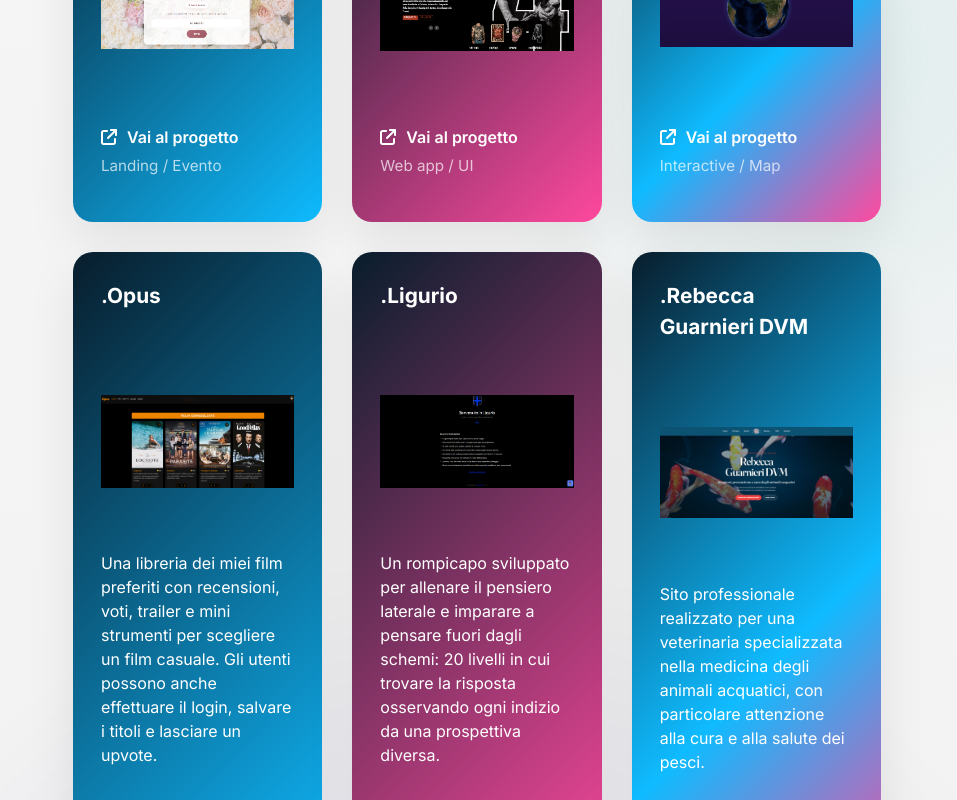
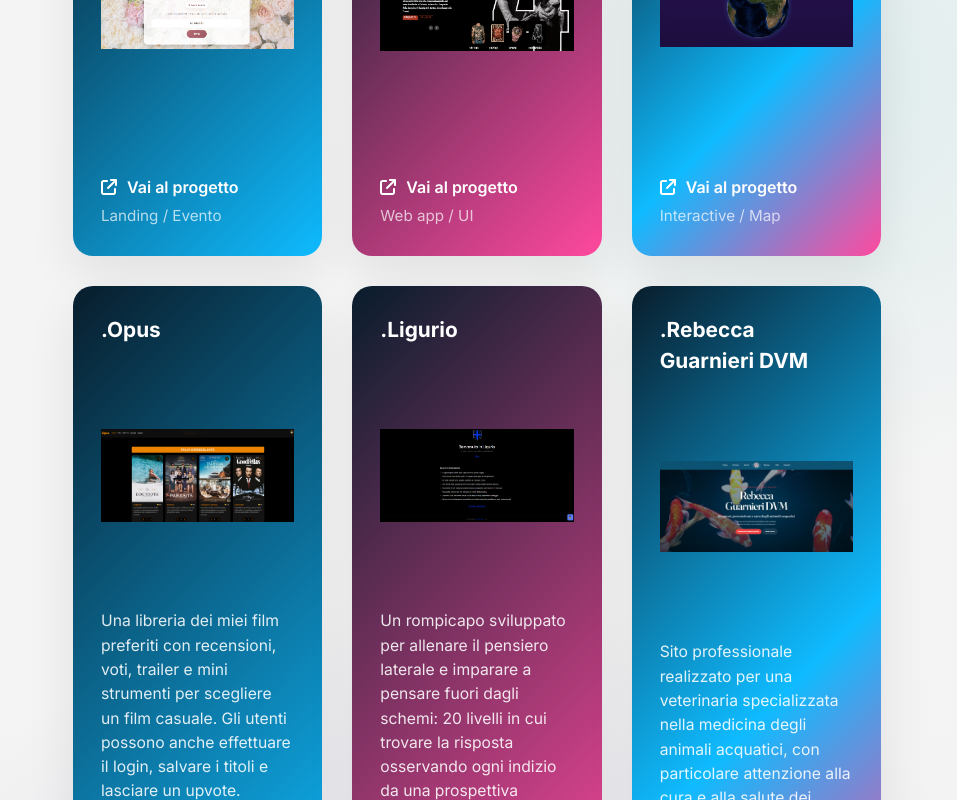
Before and after one commit to simonedantevisconti/sv-portfolio, a React (Vite) app: page / in a window 1280 px wide. Shown: the part 1100-1900 px from the top of the page, without its empty margins (323-1280 px from the left). Built offline with nearby package versions, Linux system fonts and the light colour scheme.

Commit message:
[UPD] stile card progetti con descrizioni

```diff
--- a/src/styles/projects.css
+++ b/src/styles/projects.css
@@ -17,17 +17,17 @@
 
 /* CARD */
 .project-card {
-  display: block;
+  display: flex;
+  flex-direction: column;
   border-radius: 20px;
   padding: 28px;
-  min-height: 420px;
+  min-height: 460px;
   position: relative;
   overflow: hidden;
-  color: #111;
+  color: white;
   text-decoration: none;
   box-shadow: 0 20px 50px rgba(0, 0, 0, 0.08);
   transition: all 0.3s ease;
-  color: white;
 }
 
 /* GRADIENTI stile screenshot */
@@ -68,9 +68,18 @@
   object-fit: contain;
 }
 
+/* DESCRIPTION */
+.project-description {
+  margin: 24px 0 0;
+  color: rgba(255, 255, 255, 0.88);
+  font-size: 0.98rem;
+  line-height: 1.55;
+}
+
 /* FOOTER */
 .project-footer {
-  margin-top: 30px;
+  margin-top: auto;
+  padding-top: 30px;
 }
 
 .project-link {
@@ -83,6 +92,7 @@
 }
 
 .project-sub {
+  margin-bottom: 0;
   font-size: 0.95rem;
   color: rgba(255, 255, 255, 0.7);
 }
@@ -94,6 +104,6 @@
   }
 
   .project-card {
-    min-height: 360px;
+    min-height: 420px;
   }
 }
```
